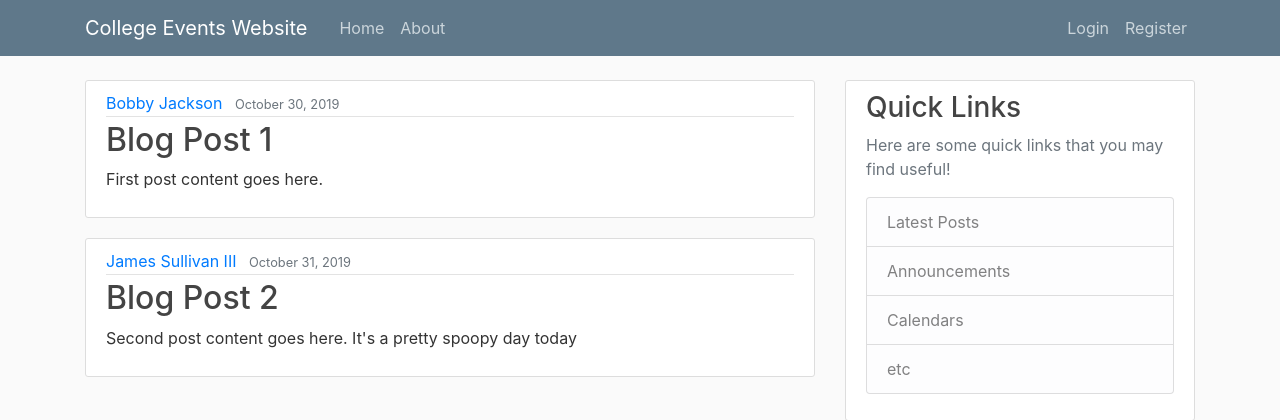
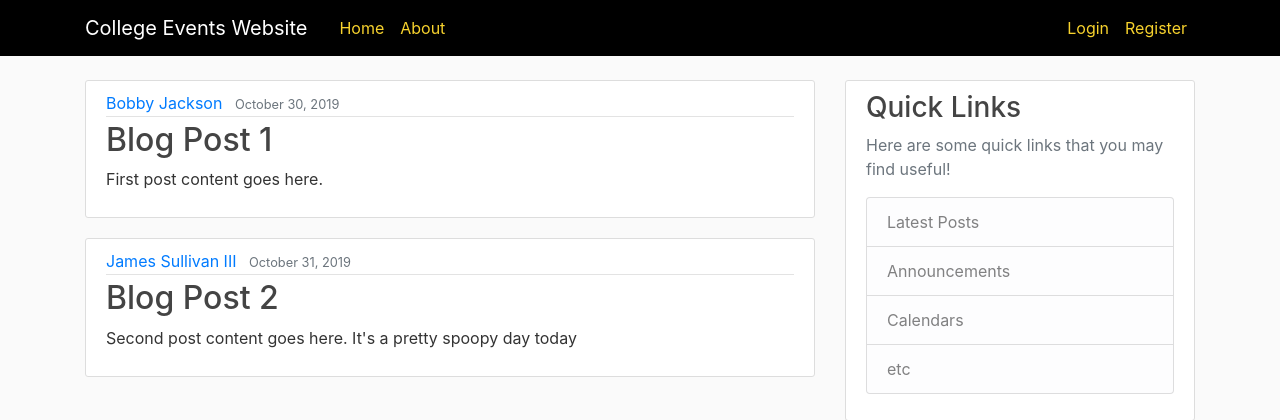
Before and after one commit to vphan404/College-Event-Website, a Django app: page /events/ in a window 1280 px wide. Shown: the top 420 px of the page. Run offline with Django 3.2, Linux system fonts and the light colour scheme; some libraries are stand-ins or nearby versions.

Commit message:
Changed the color of teh header

```diff
--- a/Events/static/Events/main.css
+++ b/Events/static/Events/main.css
@@ -13,12 +13,19 @@ ul {
   margin: 0;
 }
 
+/* Used for the navigation bar Background */
 .bg-steel {
   background-color: #5f788a;
 }
 
+/* Used for the navigation bar Background */
+.bg-black {
+  background-color: #000000;
+}
+
+/* Navigation Bar Text */
 .site-header .navbar-nav .nav-link {
-  color: #cbd5db;
+  color: #f7d22d;
 }
 
 .site-header .navbar-nav .nav-link:hover {
--- a/Events/templates/Events/base.html
+++ b/Events/templates/Events/base.html
@@ -21,7 +21,7 @@
   <body>
     <!-- Navigation Bar (code snippet from https://github.com/CoreyMSchafer/code_snippets/tree/master/Django_Blog/snippets) -->
     <header class="site-header">
-      <nav class="navbar navbar-expand-md navbar-dark bg-steel fixed-top">
+      <nav class="navbar navbar-expand-md navbar-dark bg-black fixed-top">  <!-- bg-steel is pretty nice too -->
         <div class="container">
           <a class="navbar-brand mr-4" href="{% url 'events-home' %}">College Events Website</a>
           <button class="navbar-toggler" type="button" data-toggle="collapse" data-target="#navbarToggle" aria-controls="navbarToggle" aria-expanded="false" aria-label="Toggle navigation">
```
